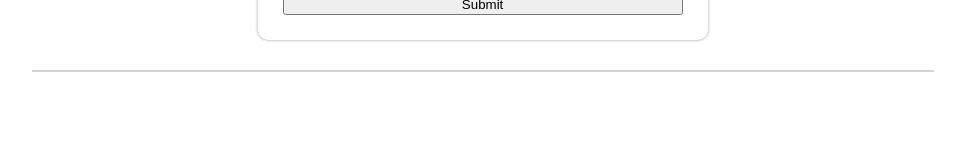
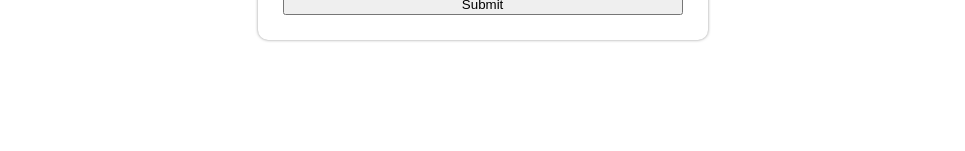
Before and after one commit to Jppat/grab-wp-post, a React (Vite) app: page / in a window 1280 px wide. Shown: the part 149-300 px from the top of the page, without its empty margins (159-1124 px from the left). Built offline with nearby package versions, Linux system fonts and the light colour scheme.

Commit message:
add dynamic style that adds or removes border in section with class = posts

```diff
--- a/src/App.css
+++ b/src/App.css
@@ -26,6 +26,11 @@ form {
     width: 900px;
     border: 1px solid lightgrey;
     justify-self: center;
+}
+
+.posts.no-border {
+    border: 0px solid lightgrey;
+
 }
 
 h2 {
--- a/src/App.jsx
+++ b/src/App.jsx
@@ -125,8 +125,7 @@ function App() {
             setUrl={setUrl}
             setCategoryId={setCategoryId}
             setDate={setDate} />
-      <section className="posts">
-        {}
+      <section className={`posts ${(posts.length == 0) ? "no-border" : ""}`} >
         {isLoading && <p className="loading">Loading...</p>}
         {message && <Message message={message} />}
         <Posts posts={posts}/>
```
